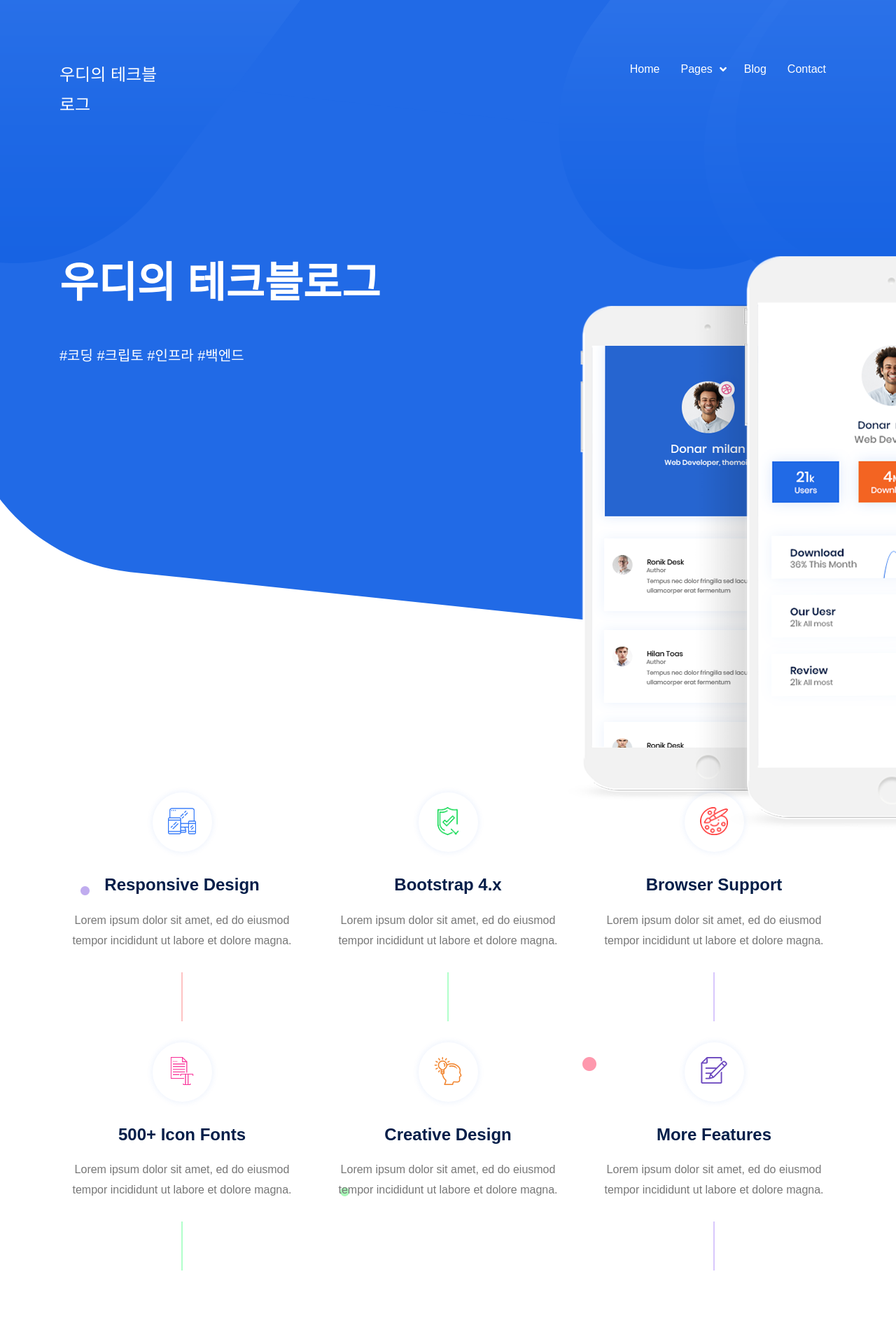
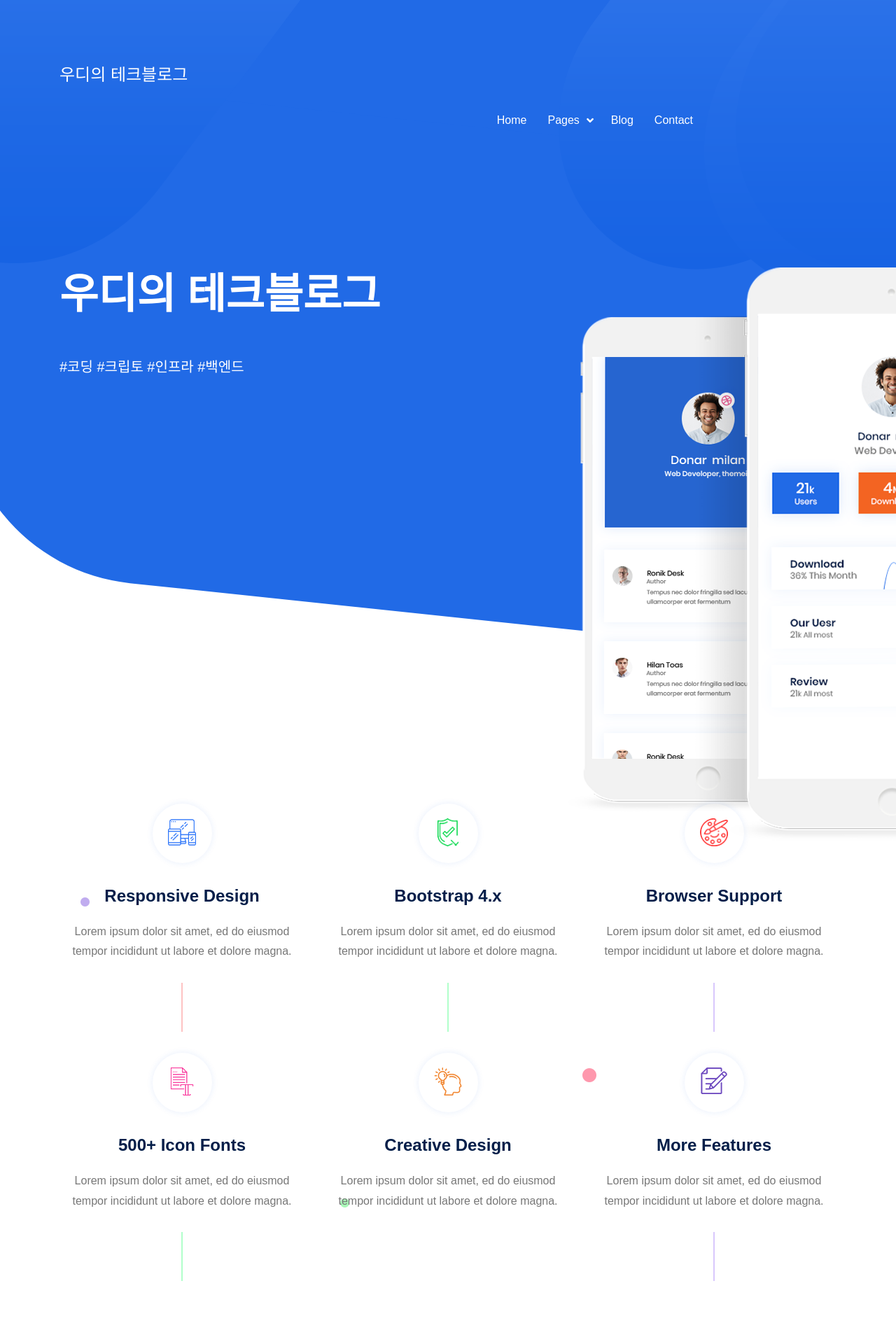
Before and after one commit to yuuisang/yuuisang.github.io, a Jekyll site: the page built from index.html, in a window 1280 px wide. Shown: the top 1920 px of the page at 70% size. Built offline with Jekyll 4.4.1, drawn with Linux system fonts in a browser that asks for light colours; some web fonts are replaced.

Commit message:
theme set

```diff
--- a/_includes/header.html
+++ b/_includes/header.html
@@ -2,7 +2,7 @@
 <div class="container">
     <div class="header-nav">
         <div class="row">
-            <div class="col-lg-2">
+            <div class="col-lg-3">
              {% include header_logo.html %}
             </div>
             <div class="col-lg-10">
```
